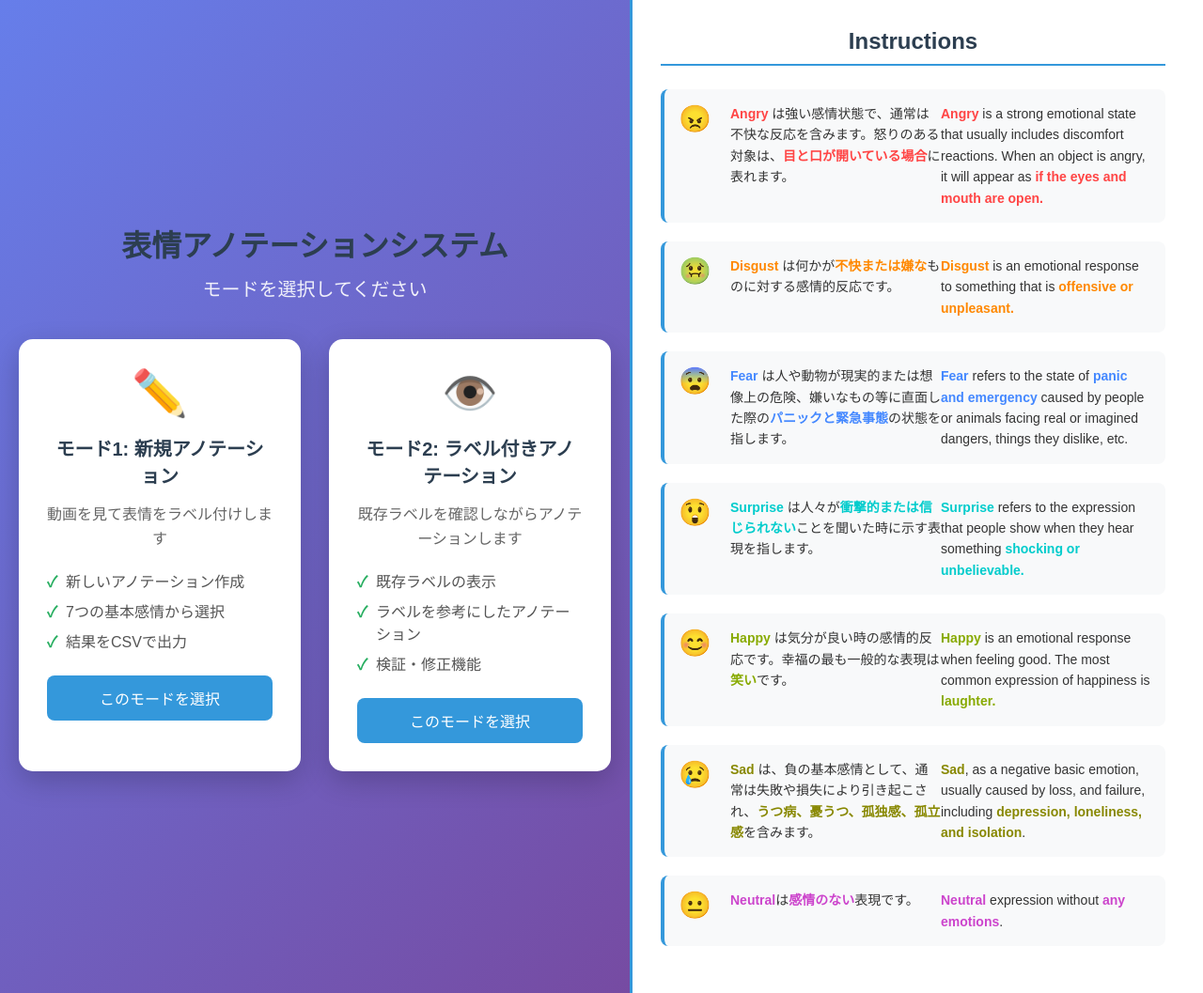
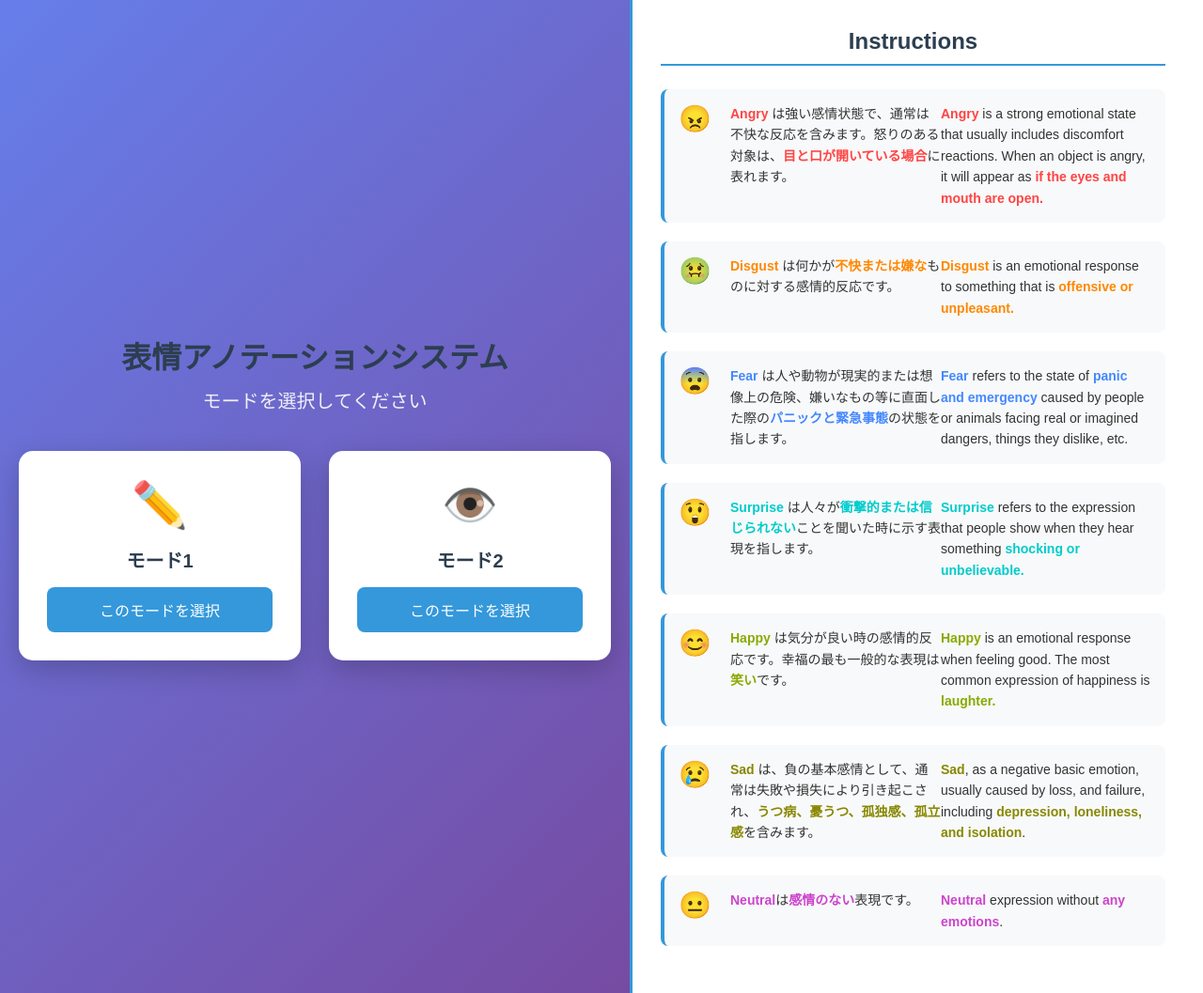
Before and after one commit to aashida4/FERV_annotation_environment, a plain HTML site: page index.html in a window 1280 px wide. Shown: the whole page at 94% size. Drawn offline with Linux system fonts and the light colour scheme.

Commit message:
Improve UI and workflow controls for experimental use
- Simplify mode selection screen by removing detailed descriptions
- Only show 'Mode 1' and 'Mode 2' labels for cleaner interface
- Enhance button state controls:
  - Next button disabled until emotion is selected
  - Download button disabled until all annotations complete
  - Download button shows progress (e.g., '3/5 completed')
- Improve disabled button styling with grayed-out appearance
- Add real-time UI updates on emotion selection and navigation
- Optimize for experimental use with minimal distractions

```diff
--- a/index.html
+++ b/index.html
@@ -17,25 +17,13 @@
                 <div class="mode-options">
                     <div class="mode-card" data-mode="1">
                         <div class="mode-icon">✏️</div>
-                        <h3>モード1: 新規アノテーション</h3>
-                        <p>動画を見て表情をラベル付けします</p>
-                        <ul>
-                            <li>新しいアノテーション作成</li>
-                            <li>7つの基本感情から選択</li>
-                            <li>結果をCSVで出力</li>
-                        </ul>
+                        <h3>モード1</h3>
                         <button class="mode-btn" onclick="selectMode(1)">このモードを選択</button>
                     </div>
 
                     <div class="mode-card" data-mode="2">
                         <div class="mode-icon">👁️</div>
-                        <h3>モード2: ラベル付きアノテーション</h3>
-                        <p>既存ラベルを確認しながらアノテーションします</p>
-                        <ul>
-                            <li>既存ラベルの表示</li>
-                            <li>ラベルを参考にしたアノテーション</li>
-                            <li>検証・修正機能</li>
-                        </ul>
+                        <h3>モード2</h3>
                         <button class="mode-btn" onclick="selectMode(2)">このモードを選択</button>
                     </div>
                 </div>
```
